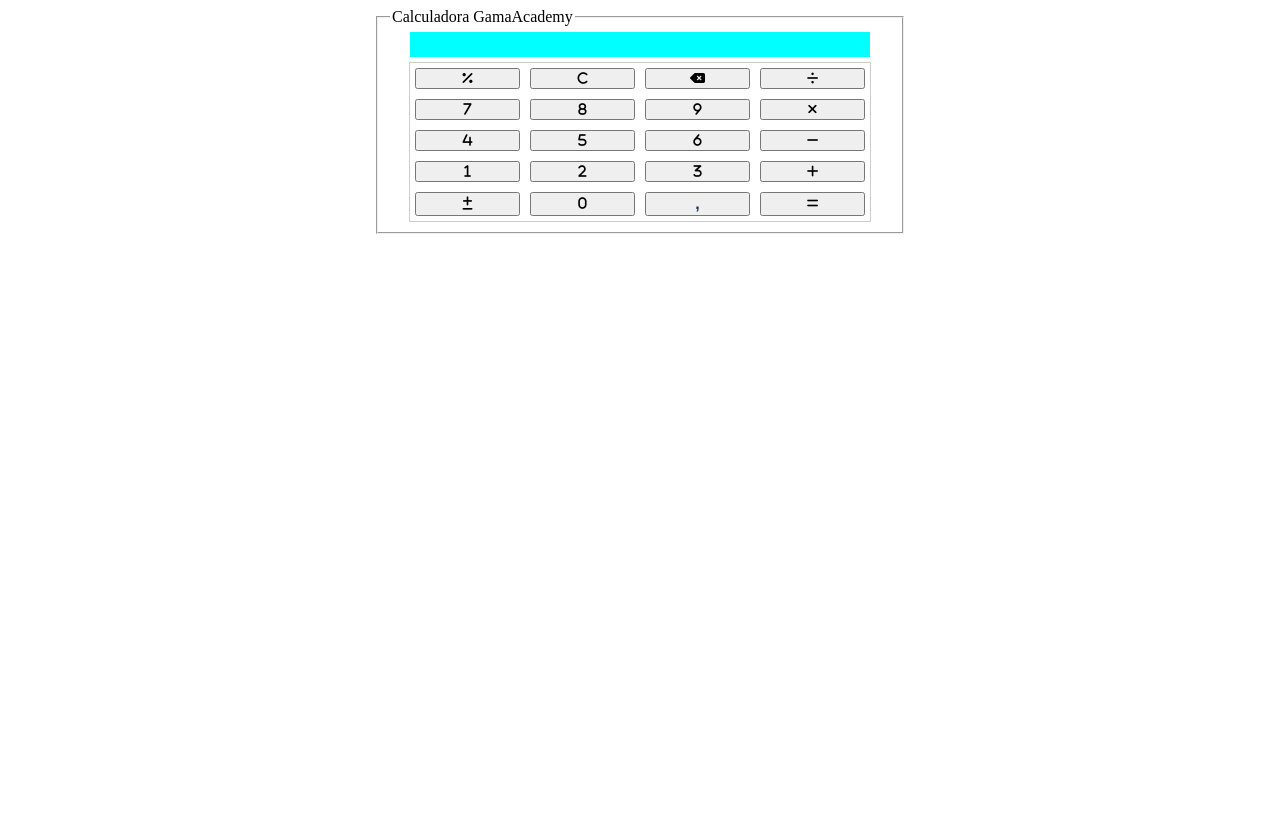
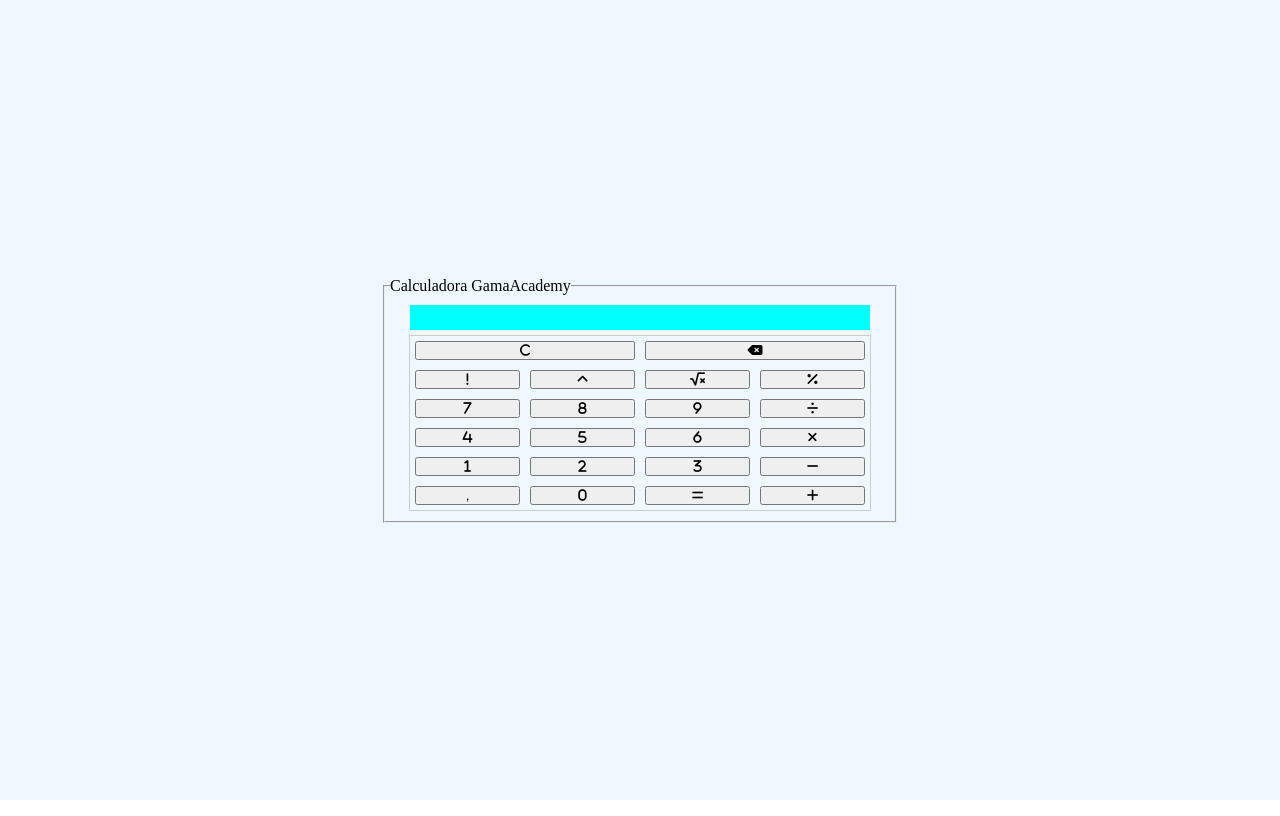
Before and after one commit to RichSilva/calculadora-js, a plain HTML site: page index.html in a window 1280 px wide. Drawn offline with Linux system fonts and the light colour scheme.

Commit message:
Ajustes no html e css

```diff
--- a/css/style.css
+++ b/css/style.css
@@ -1,6 +1,14 @@
+* {
+    margin: 0;
+    padding: 0;
+}
+
 main {
     width: 100%;
     height: 100vh;
+    display: flex;
+    align-items: center;
+    background-color: aliceblue;
 }
 
 fieldset {
@@ -10,6 +18,7 @@
     display: flex;
     flex-direction: column;
     align-items: center;
+    padding: 10px 5px;
 }
 
 fieldset input {
@@ -27,10 +36,20 @@
     padding: 5px;
     display: grid;
     grid-template-columns: 1fr 1fr 1fr 1fr;
+    grid-template-areas:
+        "clear clear backspace backspace";
     grid-gap: 10px;
 }
 
-.comma {
+#keyLetterC {
+    grid-area: clear;
+}
+
+#keyDel {
+    grid-area: backspace;
+}
+
+#comma {
     font-size: 16px;
     font-weight: bold;
     color: #183153;
--- a/index.html
+++ b/index.html
@@ -13,28 +13,30 @@
         <fieldset>
             <legend>Calculadora GamaAcademy</legend>
 
-            <input type="text">
-            <form action="">
-                <button><i class="fa-solid fa-percent"></i></button>
-                <button><i class="fa-solid fa-c"></i></button>
-                <button><i class="fa-solid fa-delete-left"></i></button>
-                <button><i class="fa-solid fa-divide"></i></button>
-                <button><i class="fa-solid fa-7"></i></button>
-                <button><i class="fa-solid fa-8"></i></button>
-                <button><i class="fa-solid fa-9"></i></button>
-                <button><i class="fa-solid fa-xmark"></i></button>
-                <button><i class="fa-solid fa-4"></i></button>
-                <button><i class="fa-solid fa-5"></i></button>
-                <button><i class="fa-solid fa-6"></i></button>
-                <button><i class="fa-solid fa-minus"></i></button>
-                <button><i class="fa-solid fa-1"></i></button>
-                <button><i class="fa-solid fa-2"></i></button>
-                <button><i class="fa-solid fa-3"></i></button>
-                <button><i class="fa-solid fa-plus"></i></button>
-                <button><i class="fa-solid fa-plus-minus"></i></button>
-                <button><i class="fa-solid fa-0"></i></button>
-                <button class="comma">,</button>
-                <button><i class="fa-solid fa-equals"></i></button>
+            <input type="text" id="display">
+            <form action="" id="formulario">
+                <button id="keyLetterC"><i class="fa-solid fa-c"></i></button>
+                <button id="keyDel"><i class="fa-solid fa-delete-left"></i></button>
+                <button id="keyFactorial"><i class="fa-solid fa-exclamation"></i></button>
+                <button id="keySquare"><i class="fa-solid fa-angle-up"></i></button>
+                <button id="keyRoot"><i class="fa-solid fa-square-root-variable"></i></button>
+                <button id="keyPercent"><i class="fa-solid fa-percent"></i></button>
+                <button id="numberSeven"><i class="fa-solid fa-7"></i></button>
+                <button id="numberEight"><i class="fa-solid fa-8"></i></button>
+                <button id="numberNine"><i class="fa-solid fa-9"></i></button>
+                <button id="keyDivide"><i class="fa-solid fa-divide"></i></button>
+                <button id="numberFour"><i class="fa-solid fa-4"></i></button>
+                <button id="numberFive"><i class="fa-solid fa-5"></i></button>
+                <button id="numberSix"><i class="fa-solid fa-6"></i></button>
+                <button id="keyMultiply"><i class="fa-solid fa-xmark"></i></button>
+                <button id="numberOne"><i class="fa-solid fa-1"></i></button>
+                <button id="numberTwo"><i class="fa-solid fa-2"></i></button>
+                <button id="numberThree"><i class="fa-solid fa-3"></i></button>
+                <button id="keyMinus"><i class="fa-solid fa-minus"></i></button>
+                <button id="keyComma">,</button>
+                <button id="numberZero"><i class="fa-solid fa-0"></i></button>
+                <button id="keyEqual"><i class="fa-solid fa-equals"></i></button>
+                <button id="keyPlus"><i class="fa-solid fa-plus"></i></button>
             </form>
         </fieldset>
     </main>
```
